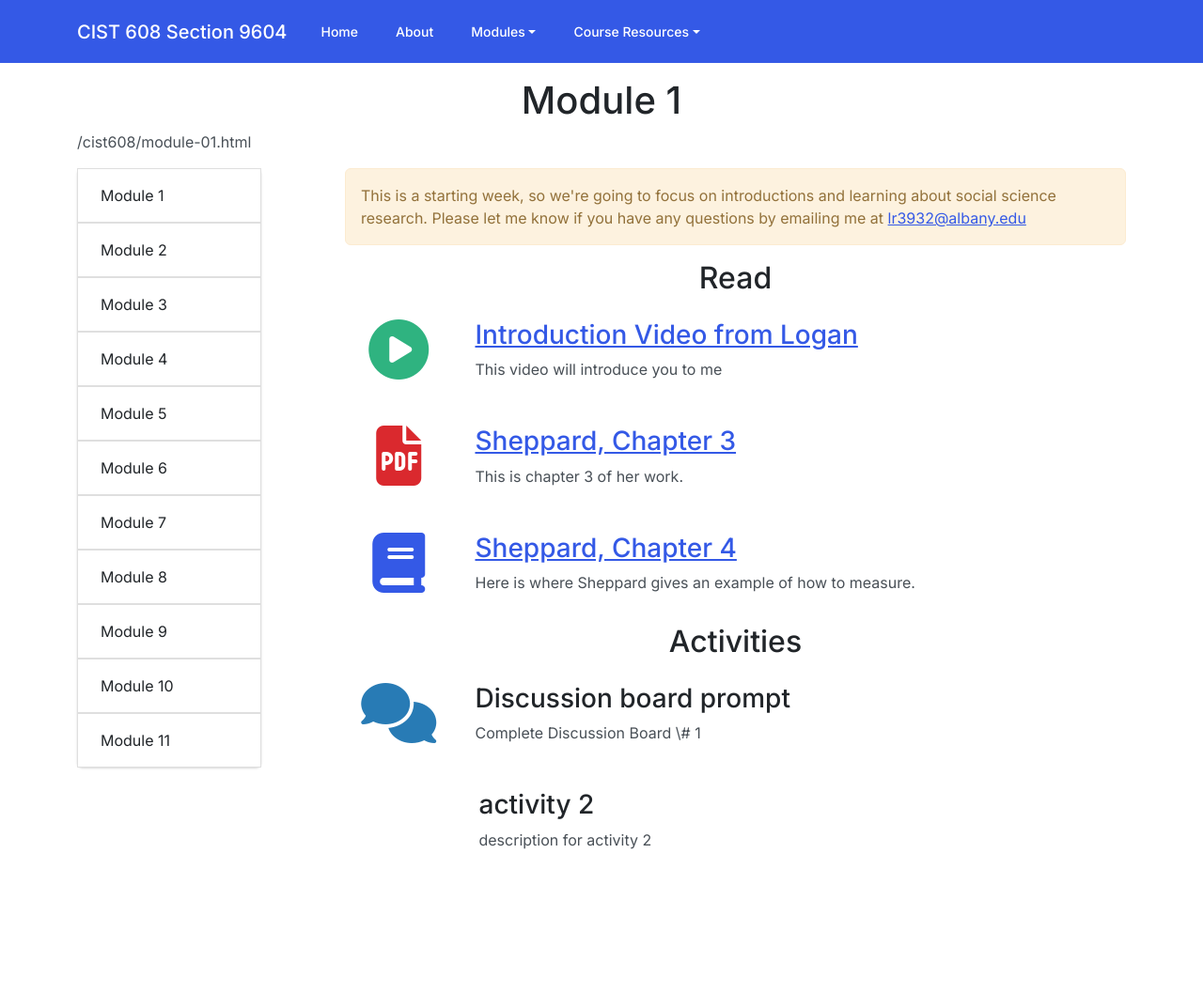
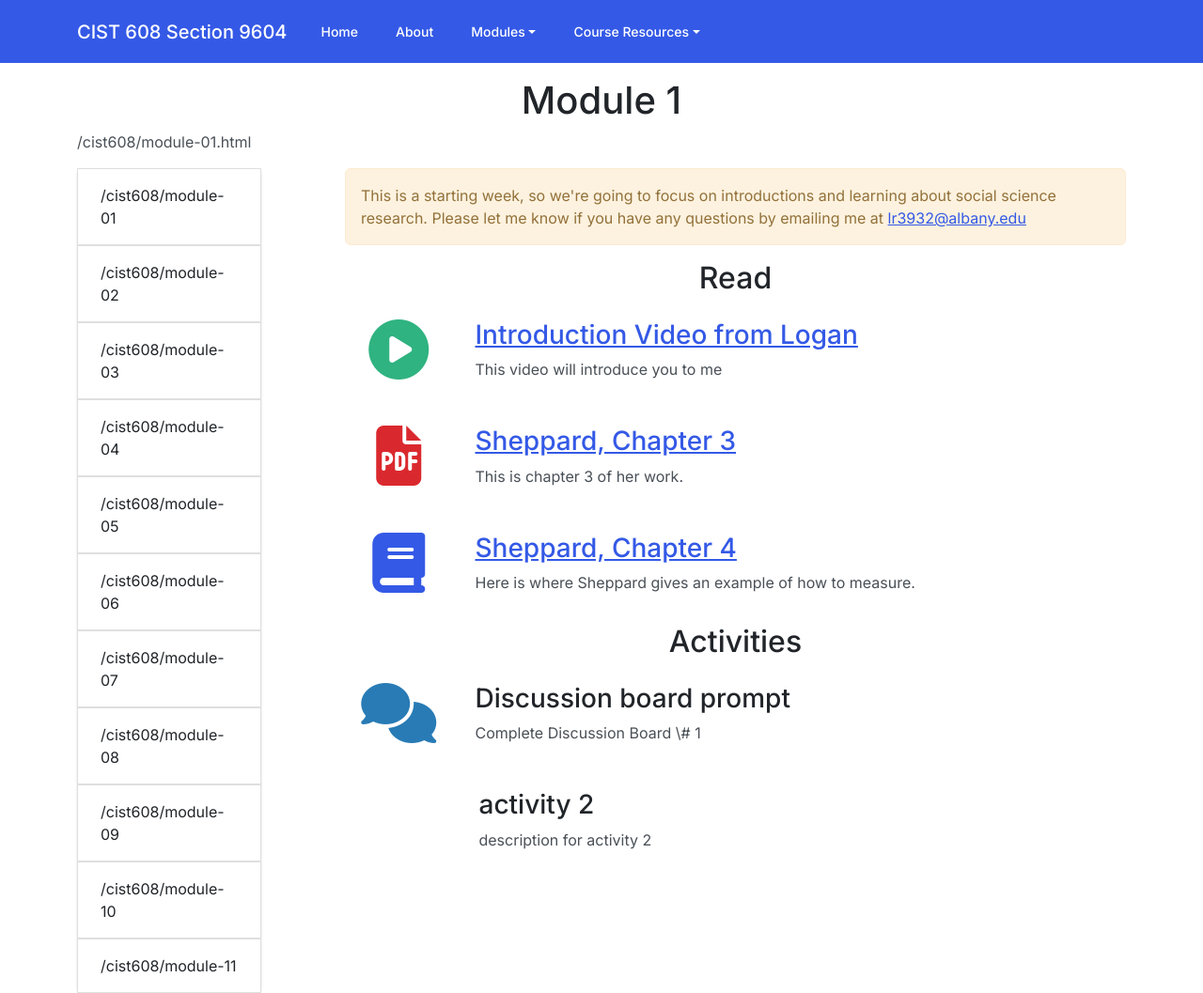
Before and after one commit to loganrath/libwtf, a Jekyll site: the page built from cist608/module-01.md, in a window 1280 px wide. Shown: the whole page at 94% size. Built offline with Jekyll 4.4.1, drawn with Linux system fonts in a browser that asks for light colours; nearby versions of some CDN libraries; before the commit the page ends 938 px from its top, so only the background shows below that.

Commit message:
Update yamlmodule.html

```diff
--- a/_layouts/yamlmodule.html
+++ b/_layouts/yamlmodule.html
@@ -51,7 +51,7 @@
   <div class="col-12 col-sm-4 col-md-3">
   <ol class="list-group list-group-numbered w-75">
 {% for module in site.data.cist608navigation %}
-  <li{% if module.url == "page.url | prepend 'https://lib.wtf/cist608/' | remove '.html' %} class="active list-group-item list-group-item-action"{% endif %}><a href="{{ module.url }}" class="list-group-item list-group-item-action">{{ module.text }}</a></li>
+  <li{% if module.url == "page.url | remove '.html' %} class="active list-group-item list-group-item-action"{% endif %}><a href="{{ module.url }}" class="list-group-item list-group-item-action">{{ module.url }}</a></li>
 {% endfor %}
   </ol>
   </div>
```
